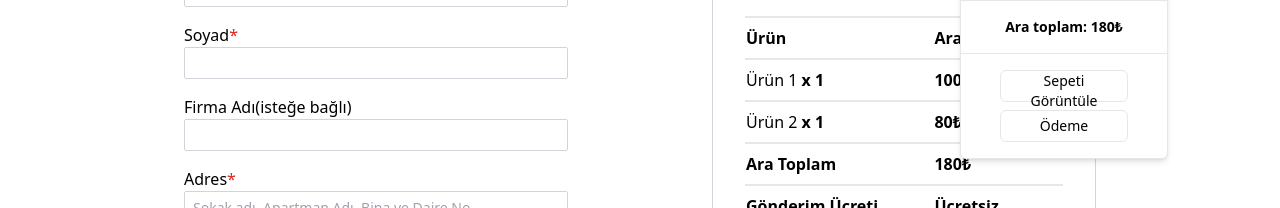
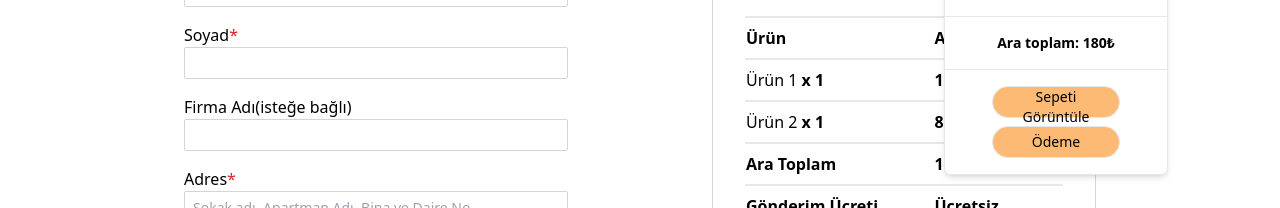
Before and after one commit to onurbuldukoglu/e-commerce, a React (Create React App) app: page / in a window 1280 px wide. Shown: the part 273-481 px from the top of the page. Built offline with nearby package versions, Linux system fonts and the light colour scheme.

Commit message:
Change cart position

```diff
--- a/src/features/cart/Cart.tsx
+++ b/src/features/cart/Cart.tsx
@@ -2,7 +2,7 @@ export const Cart = (): JSX.Element => {
   return (
     <div className="flex flex-col items-end">
       <h1>Sepet/180₺</h1>
-      <div className="bg-white w-52 absolute top-32 border-gray-200 border-solid border shadow-md rounded-md flex flex-col justify-center items-center divide-y">
+      <div className="bg-white w-56 absolute top-36 border-gray-200 border-solid border shadow-md rounded-md flex flex-col justify-center items-center divide-y">
         <div>
           <div className="w-full p-4 flex justify-between items-center">
             <img alt="thumbnail"></img>
@@ -34,10 +34,10 @@ export const Cart = (): JSX.Element => {
           <p className="py-4 font-bold">Ara toplam: 180₺</p>
         </div>
         <div className="flex flex-col items-center justify-between w-full py-4">
-          <button className="border border-gray-200 w-32 rounded-md mb-2 h-8  px-2 hover:bg-gray-200">
+          <button className="border bg-orange-300 hover:bg-black hover:text-gray-200 w-32 rounded-full mb-2 h-8  px-2">
             Sepeti Görüntüle
           </button>
-          <button className="border border-gray-200 w-32 rounded-md h-8 px-2 hover:bg-gray-200">
+          <button className="border bg-orange-300 hover:bg-black hover:text-gray-200 w-32 rounded-full h-8 px-2 ">
             Ödeme
           </button>
         </div>
```
